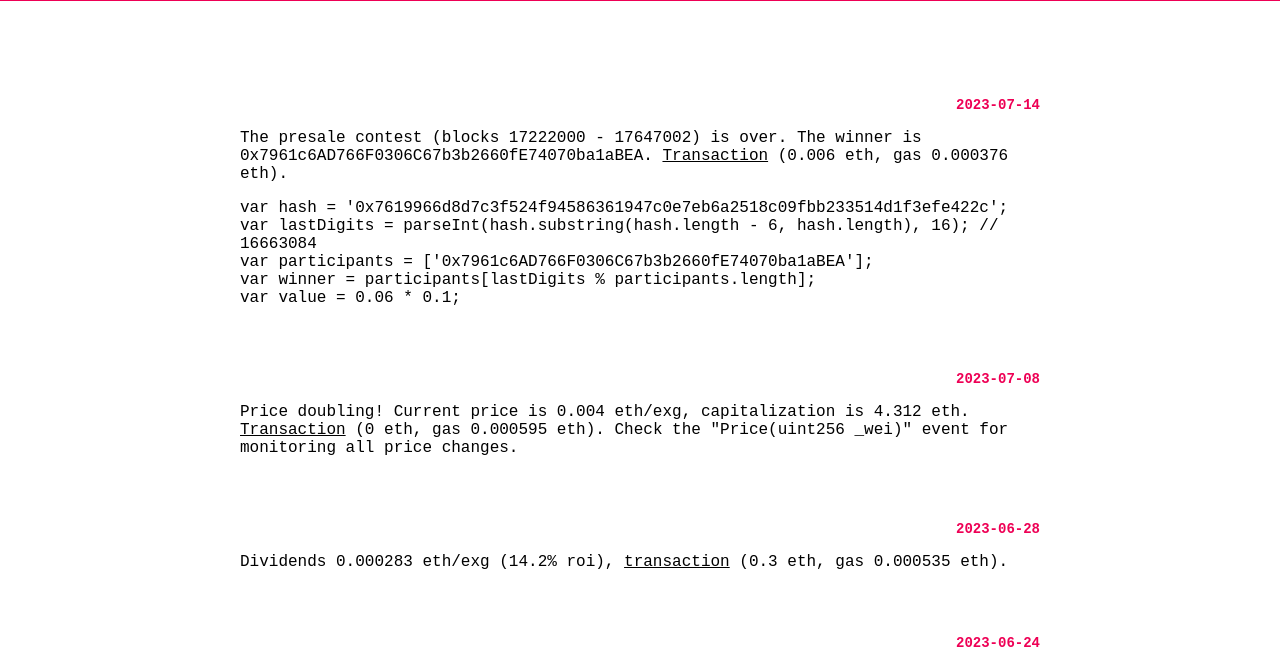
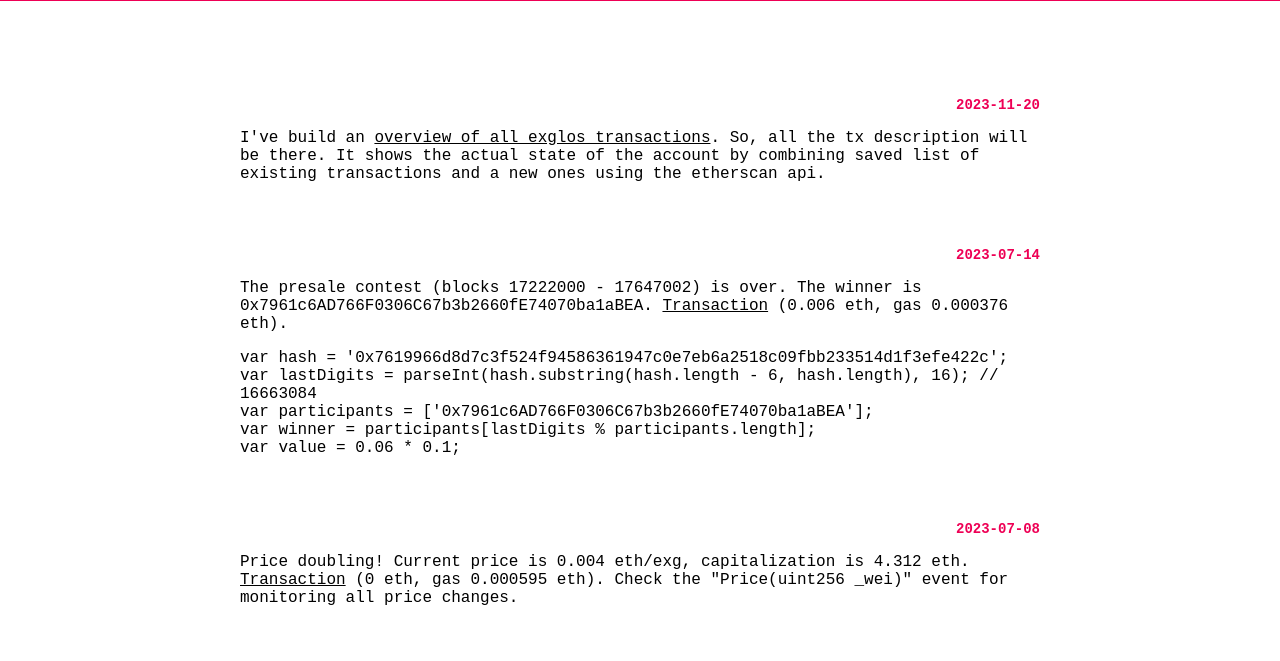
Before and after one commit to exglos/jo, a plain HTML site: page index.html in a window 1280 px wide. Shown: the part 139-800 px from the top of the page. Drawn offline with Linux system fonts and the light colour scheme; a web font is replaced by a local one.

Commit message:
1.8.0 state

```diff
--- a/index.html
+++ b/index.html
@@ -1,5 +1,5 @@
 <!DOCTYPE html>
-<!-- 1.7.0 -->
+<!-- 1.8.0 -->
 <html lang="en">
     <head>
         <title>Jo Satoshi's blog</title>
@@ -93,6 +93,13 @@
             <h2>blog</h2>
         </div>
         <div id="main">
+            <h2 id="a2023-11-20">2023-11-20</h2>
+            <p>I've build an
+                <a href="https://contract.exglos.com/state"
+                   target="_blank">overview of all exglos transactions</a>.
+                So, all the tx description will be there.
+                It shows the actual state of the account by combining
+                saved list of existing transactions and a new ones using the etherscan api.</p>
             <h2 id="a2023-07-14">2023-07-14</h2>
             <p>The presale contest (blocks 17222000 - 17647002) is over.
                 The winner is 0x7961c6AD766F0306C67b3b2660fE74070ba1aBEA.
```
Also changed, not shown: 1 other file.
